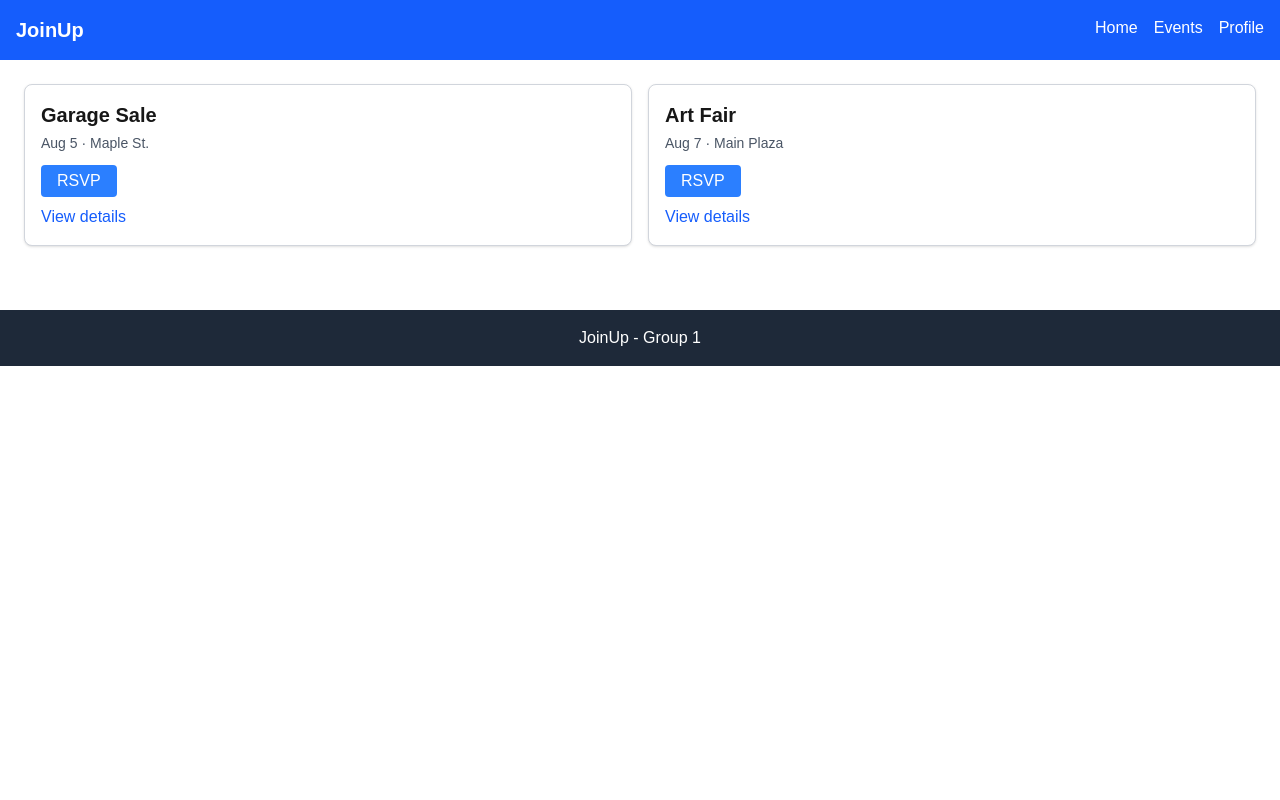
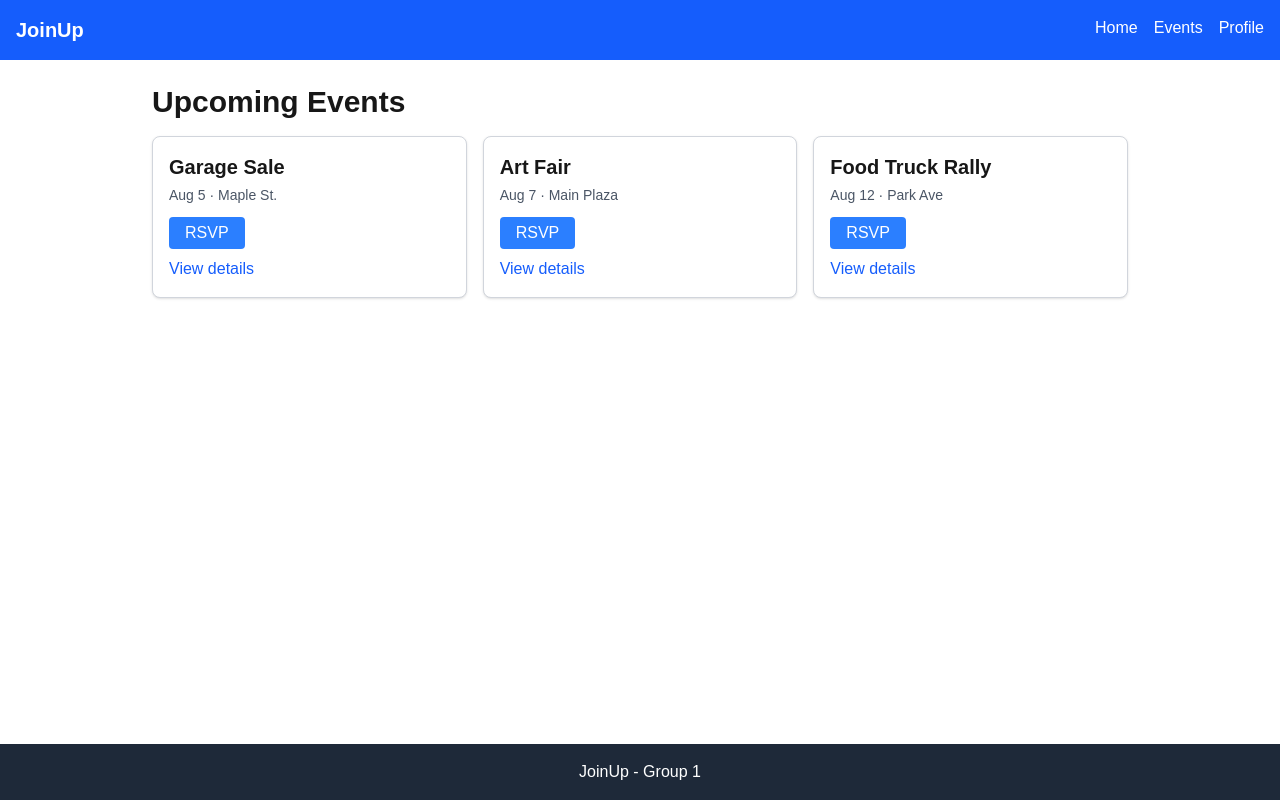
Before and after one commit to Hanpin-com/JoinUp, a Next.js app: page /events in a window 1280 px wide. Built offline with nearby package versions, Linux system fonts and the light colour scheme.

Commit message:
Uses the global state, applies filters, and renders EventCard with dynamic route support.

```diff
--- a/src/pages/events.js
+++ b/src/pages/events.js
@@ -1,33 +1,44 @@
-import Navbar from '../pages/components/Navbar';
-import Footer from '../pages/components/Footer';
 import EventCard from '../pages/components/EventCard';
 import { useGlobalContext } from '../pages/context/GlobalState';
+import Layout from '../pages/components/Layout';
 
-export default function Events() {
-  const { rsvps, setRsvps } = useGlobalContext();
+export default function EventsPage() {
+  const { filters } = useGlobalContext();
 
+  // Sample static data (replace with API fetch later)
   const sampleEvents = [
-    { id: 1, title: 'Garage Sale', date: 'Aug 5', location: 'Maple St.' },
-    { id: 2, title: 'Art Fair', date: 'Aug 7', location: 'Main Plaza' }
+    { id: 1, title: 'Garage Sale', date: 'Aug 5', location: 'Maple St.', category: 'community' },
+    { id: 2, title: 'Art Fair', date: 'Aug 7', location: 'Main Plaza', category: 'art' },
+    { id: 3, title: 'Food Truck Rally', date: 'Aug 12', location: 'Park Ave', category: 'food' },
   ];
 
-  const handleRsvp = (event) => {
-    setRsvps([...rsvps, event]);
-  };
+  // Apply filters if set
+  const visibleEvents = sampleEvents.filter(e =>
+    (filters.category ? e.category === filters.category : true) &&
+    (filters.date ? e.date === filters.date : true)
+  );
 
   return (
-    <div>
-      <Navbar />
-      <main className="p-6 grid grid-cols-1 md:grid-cols-2 gap-4">
-        {sampleEvents.map(event => (
-          <EventCard
-            key={event.id}
-            {...event}
-            onRsvp={() => handleRsvp(event)}
-          />
-        ))}
-      </main>
-      <Footer />
-    </div>
+    <Layout>
+      <section className="p-6 max-w-5xl mx-auto">
+        <h1 className="text-3xl font-bold mb-4">Upcoming Events</h1>
+
+        {visibleEvents.length === 0 && (
+          <p className="text-gray-500">No events match your filters.</p>
+        )}
+
+        <div className="grid gap-4 sm:grid-cols-2 lg:grid-cols-3">
+          {visibleEvents.map(event => (
+            <EventCard
+              key={event.id}
+              id={event.id}
+              title={event.title}
+              date={event.date}
+              location={event.location}
+            />
+          ))}
+        </div>
+      </section>
+    </Layout>
   );
 }
```
